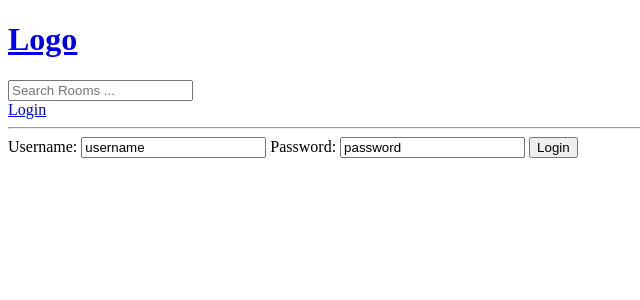
After one commit to selenasiri53/study-app, a Django app: page /login/ in a window 1280 px wide. The commit adds this page. Shown: the top 300 px of the page, without its empty margins (0-640 px from the left). Run offline with Django 5.2, Linux system fonts and the light colour scheme.

Commit message:
login error msg

```diff
--- a/study/urls.py
+++ b/study/urls.py
@@ -3,8 +3,11 @@ from django.urls import path
 from . import views
 
 urlpatterns = [
+    path('login/', views.loginPage, name="login"),
+
     path('', views.index, name="home"),
     path('room/<str:pk>/', views.room, name="room"),
+
     path('create-room/', views.createRoom, name="create-room"),
     path('update-room/<str:pk>/', views.updateRoom, name="update-room"),
     path('delete-room/<str:pk>/', views.deleteRoom, name="delete-room")
--- a/study/views.py
+++ b/study/views.py
@@ -1,5 +1,7 @@
 from django.shortcuts import render, redirect
+from django.contrib import messages
 from django.db.models import Q
+from django.contrib.auth.models import User
 from .models import Room, Topic
 from .forms import RoomForm
 
@@ -9,6 +11,19 @@ from .forms import RoomForm
 #     {'id': 2, 'name': "Design with me"},
 #     {'id': 3, 'name': "Frontend development"}
 # ]
+
+def loginPage(request):
+    if request.method == 'POST':
+        username = request.POST.get('username')
+        password = request.POST.get('password')
+
+        try:
+            user = User.objects.get(username=username)
+        except:
+            messages.error(request, 'User does not exist')
+
+    context={}
+    return render(request, 'base/login_register.html', context)
 
 def index(request):
     q = request.GET.get('q') if request.GET.get('q') != None else ''
@@ -22,7 +37,7 @@ def index(request):
     # can also add a case sensitive filter
 
     topics = Topic.objects.all()
-    room_count = rooms.count()
+    room_count = rooms.count() # faster than the python .len() method
 
     context = {'rooms': rooms, 'topics': topics, 'room_count': room_count}
     return render(request, 'base/index.html', context)
--- /dev/null
+++ b/templates/base/login_register.html
@@ -0,0 +1,17 @@
+{% extends 'main.html' %}
+
+{% block content %}
+    <div>
+        <form method="POST" action="">
+            {% csrf_token %}
+
+            <label>Username:</label>
+            <input type="text" value="username" placeholder="Enter username"/>
+
+            <label>Password:</label>
+            <input type="text" value="password" placeholder="Enter password"/>
+
+            <input type="submit" value="Login" />
+        </form>
+    </div>
+{% endblock content%}
--- a/templates/main.html
+++ b/templates/main.html
@@ -10,6 +10,14 @@
     <body>
         {% include 'navbar.html' %}
 
+        {% if messages %}
+        <ul class="messages">
+            {% for message in messages %}
+            <li{% if message.tags %} class="{{ message.tags }}" {% endif %}>{{ message }}</li>
+            {% endfor %}
+        </ul>
+        {% endif %}
+
         {% block content %}
 
         {% endblock content %}
--- a/templates/navbar.html
+++ b/templates/navbar.html
@@ -5,4 +5,6 @@
 <form method="GET" action="{% url 'home' %}">
     <input type="text" name="q" placeholder="Search Rooms ..."/>
 </form>
+
+<a href="{% url 'login' %}">Login</a>
 <hr>
```
